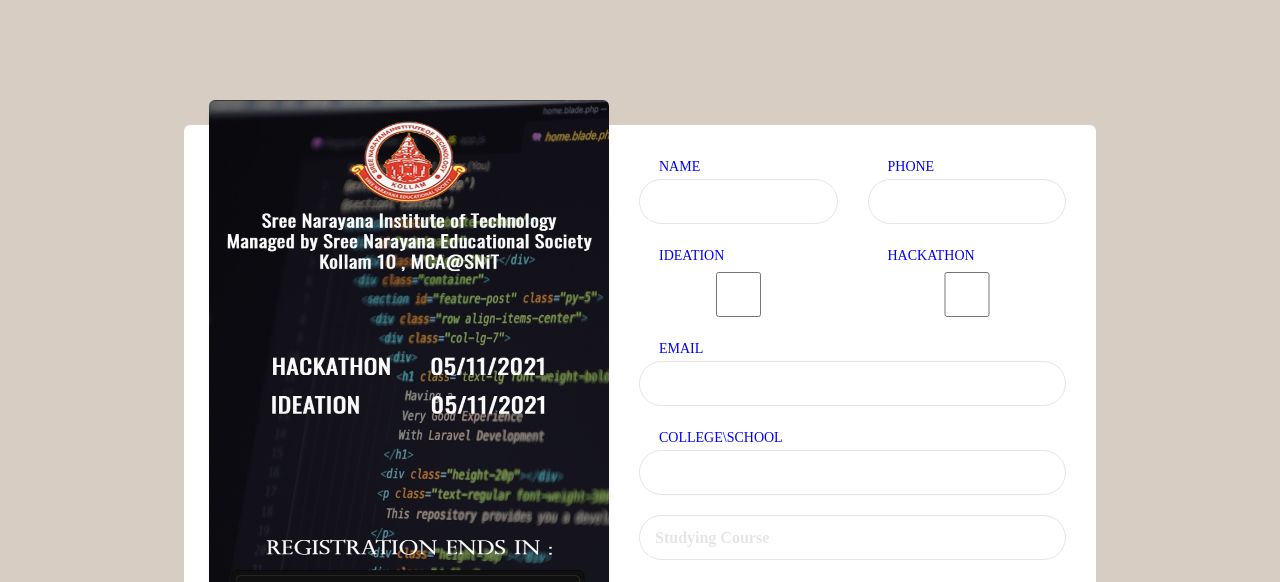
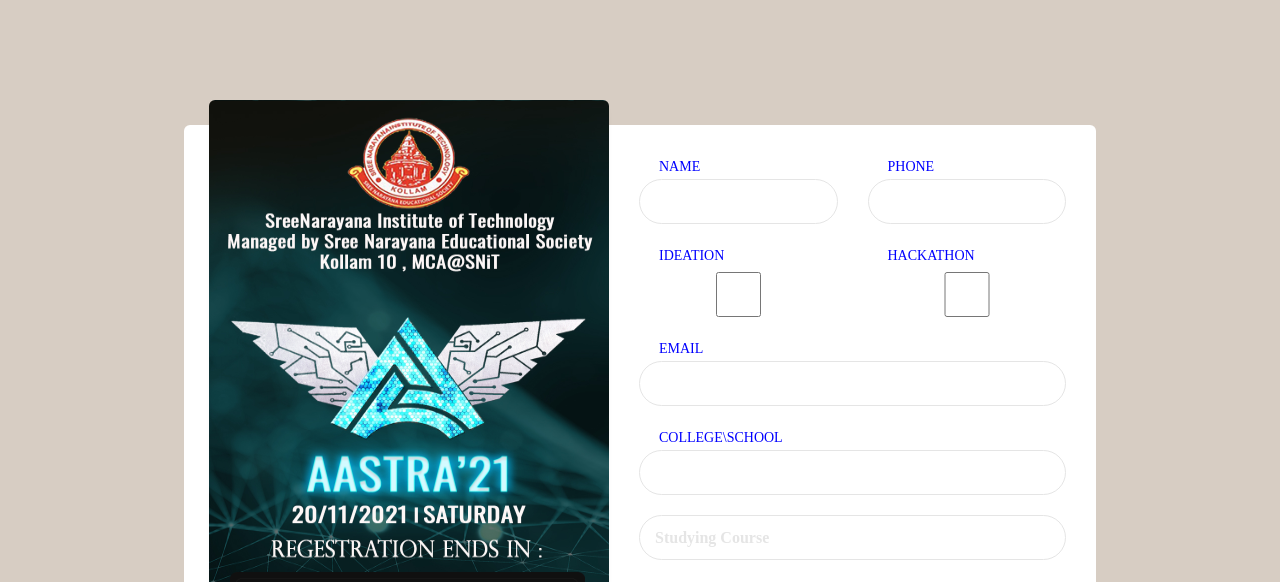
Before and after one commit to phoenix-toxic/SNIT_reg, a plain HTML site: page index.html in a window 1280 px wide. Shown: the top 582 px of the page. Drawn offline with nearby package versions, Linux system fonts and the light colour scheme; a web font is replaced by a local one.

Commit message:
Update style.css

```diff
--- a/css/style.css
+++ b/css/style.css
@@ -37,7 +37,7 @@
 	top: -25px;
 	bottom: -25px;
 	width: 400px;
-	background-image: url('../img/background6.jpeg');
+	background-image: url('../img/background61.jpg');
 	background-size: 400px 599px;
 	background-position: center;
 	padding: 25px;
```
